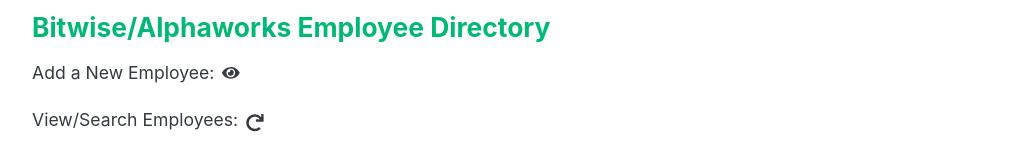
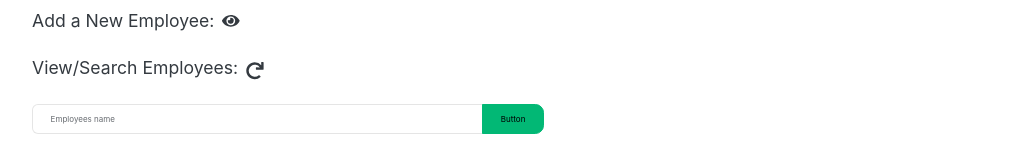
Before and after one commit to frankieavina/employee-directory-project, a React (Create React App) app: page / in a window 1280 px wide. Shown: the top 154 px of the page, without its empty margins (96-1131 px from the left). Built offline with nearby package versions, Linux system fonts and the light colour scheme; no server answers.

Commit message:
Removing Title

```diff
--- a/src/App.js
+++ b/src/App.js
@@ -334,13 +334,6 @@
 
   return (
     <div className="newEmployeeBody">
-
-        <div className='title'>
-          <Header type='h4'>Bitwise/Alphaworks Employee Directory</Header>
-        </div>
-
-
-
       <div className="headerNewEmployee">
         <Header type="h8">Add a New Employee:</Header>
         {!showForm ? (
```
